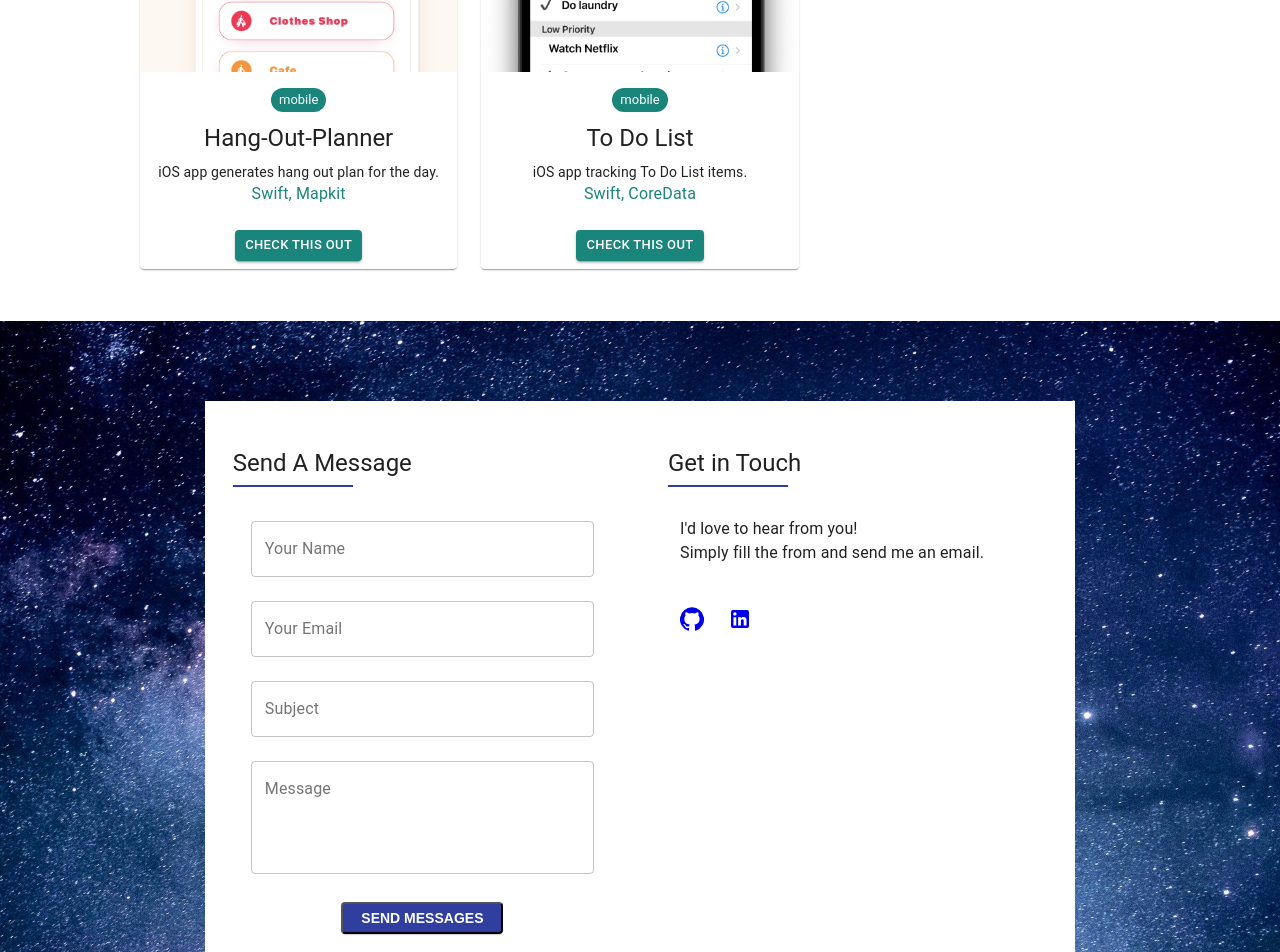
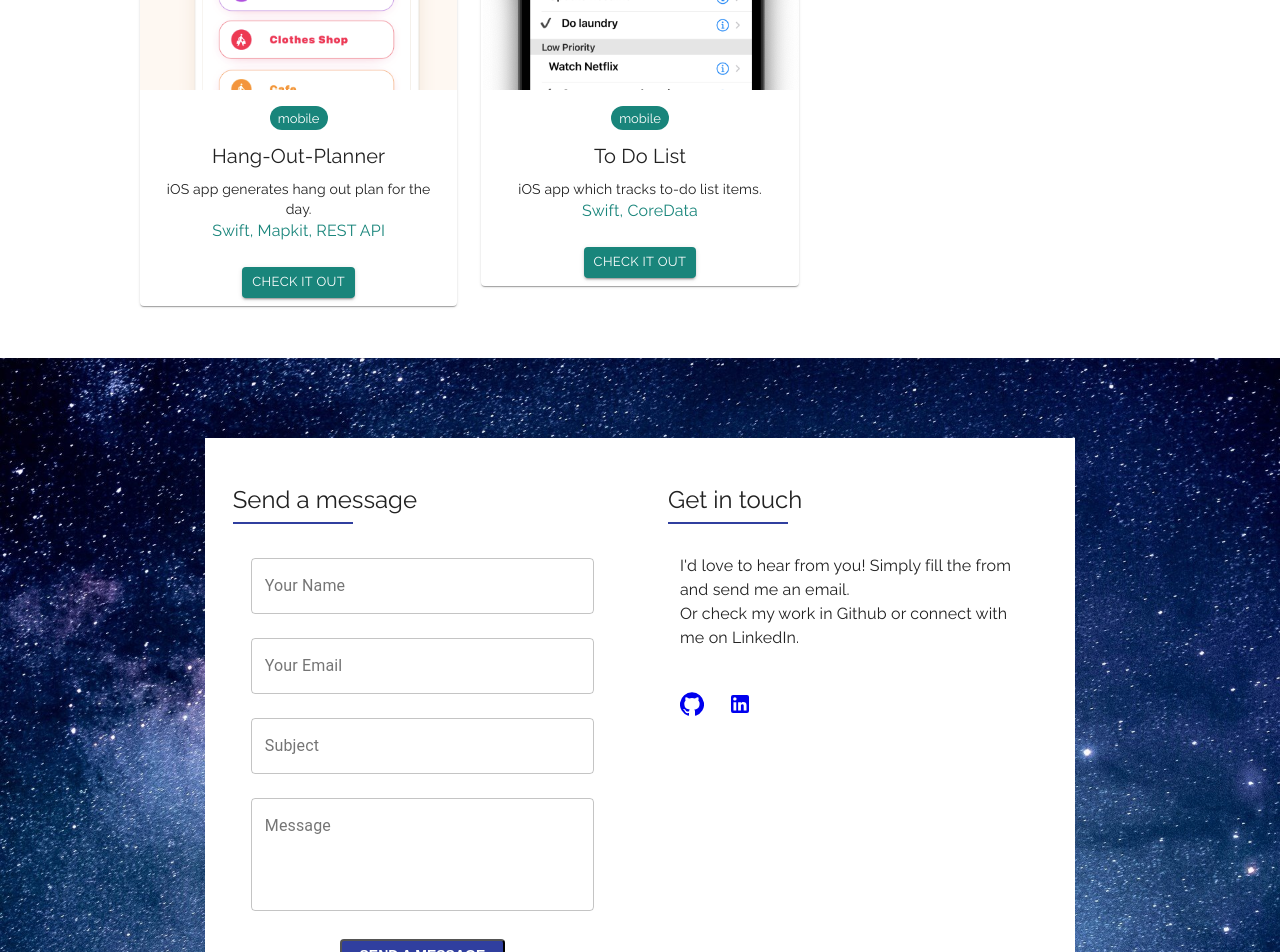
Before and after one commit to YumiMachino/Portfolio, a Next.js app: page / in a window 1280 px wide. Shown: the part 2560-3512 px from the top of the page. Built offline with nearby package versions, Linux system fonts and the light colour scheme.

Commit message:
Update style

```diff
--- a/components/Contact.jsx
+++ b/components/Contact.jsx
@@ -1,122 +1,140 @@
-import { makeStyles } from '@material-ui/core/styles';
-import Image from 'next/image'
-import GitHubIcon from '@material-ui/icons/GitHub';
-import LinkedInIcon from '@material-ui/icons/LinkedIn';
+import { makeStyles } from "@material-ui/core/styles";
+import Image from "next/image";
+import GitHubIcon from "@material-ui/icons/GitHub";
+import LinkedInIcon from "@material-ui/icons/LinkedIn";
 import emailjs from "emailjs-com";
-import { useState } from 'react';
-import { Grid, Typography,Button,TextField, IconButton } from '@material-ui/core';
-
+import { useState } from "react";
+import {
+  Grid,
+  Typography,
+  Button,
+  TextField,
+  IconButton,
+} from "@material-ui/core";
 
 /*
 Style setting
  */
+const font = "Raleway, sans-serif";
 
 const useStyle = makeStyles((theme) => ({
   root: {
-        height: 'fit-content',
+    height: "fit-content",
     backgroundImage: "url('/astronomy.jpg') ",
     backgroundRepeat: "no-repeat",
     backgroundSize: "cover",
-        paddingTop:'10vh',
-        paddingBottom: '10vh',
-        paddingLeft: '16vw',
-        paddingRight: '16vw',
-        [theme.breakpoints.down('sm')]: {
-            paddingTop:'6vh',
-            paddingBottom: '6vh',
-            paddingLeft: '6vw',
-            paddingRight: '6vw',
+    paddingTop: "10vh",
+    paddingBottom: "10vh",
+    paddingLeft: "16vw",
+    paddingRight: "16vw",
+    [theme.breakpoints.down("sm")]: {
+      paddingTop: "6vh",
+      paddingBottom: "6vh",
+      paddingLeft: "6vw",
+      paddingRight: "6vw",
     },
   },
   sectionStyle: {
-        backgroundColor: '#fff',
-        padding: '28px',
-        height: '70vh',
-        [theme.breakpoints.down('sm')]: {
-           padding: '12px',
-           height: 'fit-content',
-           width: '80vw',
+    backgroundColor: "#fff",
+    padding: "28px",
+    height: "70vh",
+    height: "80vh",
+    [theme.breakpoints.down("sm")]: {
+      padding: "12px",
+      height: "fit-content",
+      width: "80vw",
     },
   },
   sectionTitle: {
-        marginTop: '18px',
-        [theme.breakpoints.down('sm')]: {
-            marginTop: '6px',
-           fontWeight: 'bold',
+    marginTop: "18px",
+    fontFamily: font,
+    [theme.breakpoints.down("sm")]: {
+      marginTop: "6px",
+      fontWeight: "bold",
     },
   },
   pStyle: {
-        marginTop: '18px',
-        marginBottom: '18px',
-        padding: '12px',
+    marginTop: "18px",
+    marginBottom: "18px",
+    padding: "12px",
+    fontFamily: font,
   },
   formStyle: {
-        padding: '18px',
-        textAlign: 'center',
-        [theme.breakpoints.down('sm')]: {
-            padding: '8px',
+    padding: "18px",
+    textAlign: "center",
+    fontFamily: font,
+    [theme.breakpoints.down("sm")]: {
+      padding: "8px",
     },
   },
   buttonStyle: {
-        backgroundColor: '#303f9f',
-        color: '#fff',
-        boxShadow: '0px 3px 1px -2px rgb(0 0 0 / 20%)',
-        borderRadius: '4px',
-        fontWeight: '545',
-        fontSize: '0.875rem',
-        paddingTop: '6px',
-        paddingBottom: '6px',
-        paddingRight: '18px',
-        paddingLeft: '18px',
-        marginTop: '2.5vh',
-        fontWeight: 'bolder',
-         '&:hover': {
-            backgroundColor: 'white',
-            color: '#303f9f',
-            size: 'large',
-            fontWeight: 'bolder',
-            transform: 'scale(1.1)',
-            transitionDuration: '0.3s',
-            borderColor: '#303f9f',
+    backgroundColor: "#303f9f",
+    color: "#fff",
+    boxShadow: "0px 3px 1px -2px rgb(0 0 0 / 20%)",
+    borderRadius: "4px",
+    fontWeight: "545",
+    fontSize: "0.875rem",
+    paddingTop: "6px",
+    paddingBottom: "6px",
+    paddingRight: "18px",
+    paddingLeft: "18px",
+    marginTop: "2.5vh",
+    fontWeight: "bolder",
+    "&:hover": {
+      backgroundColor: "white",
+      color: "#303f9f",
+      size: "large",
+      fontWeight: "bolder",
+      transform: "scale(1.1)",
+      transitionDuration: "0.3s",
+      borderColor: "#303f9f",
     },
   },
   borderBottomStyle: {
-        width: '120px',
-        height: '2px',
-        backgroundColor: '#303f9f',
-        marginTop: '6px',
+    width: "120px",
+    height: "2px",
+    backgroundColor: "#303f9f",
+    marginTop: "6px",
   },
   iconStyle: {
-        '&:hover': {
-            borderRadius: '10px',
-            backgroundColor: '#303f9f',
-            color: 'white',
-            size: 'large',
-            fontWeight: 'bolder',
-            transform: 'scale(1.1)',
-            transitionDuration: '0.3s',
+    "&:hover": {
+      borderRadius: "10px",
+      backgroundColor: "#303f9f",
+      color: "white",
+      size: "large",
+      fontWeight: "bolder",
+      transform: "scale(1.1)",
+      transitionDuration: "0.3s",
     },
-    }
+  },
 }));
 
-const gitHubLink = "https://github.com/YumiMachino"
-const linkedInLink = "https://www.linkedin.com/in/yumi-machino/"
-
+const gitHubLink = "https://github.com/YumiMachino";
+const linkedInLink = "https://www.linkedin.com/in/yumi-machino/";
 
 const Contact = () => {
   const classes = useStyle();
 
   const sendEmail = (e) => {
-        concole.log(e)
+    concole.log(e);
     e.preventDefault();
-        emailjs.sendForm('gmail', 'template_cv45din', e.target, 'user_YuoZ9Iwz3aJJQ3IumKsdX')
-            .then((result) => {
+    emailjs
+      .sendForm(
+        "gmail",
+        "template_cv45din",
+        e.target,
+        "user_YuoZ9Iwz3aJJQ3IumKsdX"
+      )
+      .then(
+        (result) => {
           console.log(result.text);
-            }, (error) => {
+        },
+        (error) => {
           console.log(error.text);
-            });
-        e.target.reset()
         }
+      );
+    e.target.reset();
+  };
 
   return (
     <Grid
@@ -126,16 +144,11 @@ const Contact = () => {
       direction="row"
       id="contact"
     >
-            <Grid
-                item
-                className={classes.sectionStyle}
-                sm={12} md={6} lg={6} xl={6}>
-                <Typography
-                    variant="h5"
-                    className={classes.sectionTitle}>
-                        Send A Message
+      <Grid item className={classes.sectionStyle} sm={12} md={6} lg={6} xl={6}>
+        <Typography variant="h5" className={classes.sectionTitle}>
+          Send a message
         </Typography>
-                <div className={classes.borderBottomStyle}/>
+        <div className={classes.borderBottomStyle} />
         <form className={classes.formStyle} onSubmit={sendEmail}>
           <TextField
             id="outlined-full-width"
@@ -172,44 +185,39 @@ const Contact = () => {
             margin="normal"
             name="message"
           />
-                        <input className={classes.buttonStyle} type="submit" value="SEND MESSAGES" />
+          <input
+            className={classes.buttonStyle}
+            type="submit"
+            value="SEND A MESSAGE"
+          />
         </form>
       </Grid>
 
-            <Grid item
-                  className={classes.sectionStyle}
-                  sm={12} md={6} lg={6} xl={6}>
-                    <Typography
-                        variant="h5"
-                        className={classes.sectionTitle}
-                        >Get in Touch
+      <Grid item className={classes.sectionStyle} sm={12} md={6} lg={6} xl={6}>
+        <Typography variant="h5" className={classes.sectionTitle}>
+          Get in touch
         </Typography>
-                        <div className={classes.borderBottomStyle}/>
-                    <Typography
-                        variant="body1"
-                        className={classes.pStyle}
-                        > I'd love to hear from you!
-                            <br/>Simply fill the from and send me an email.
+        <div className={classes.borderBottomStyle} />
+        <Typography variant="body1" className={classes.pStyle}>
+          I'd love to hear from you! Simply fill the from and send me an email.
+          <br />
+          Or check my work in Github or connect with me on LinkedIn.
         </Typography>
         <div>
-                        <IconButton
-                            color="primary"
-                            aria-label="GitHub link"
-                            size="large"
-                            >
-                            <a href={gitHubLink}> <GitHubIcon className={classes.iconStyle} /></a>
+          <IconButton color="primary" aria-label="GitHub link" size="large">
+            <a href={gitHubLink}>
+              <GitHubIcon className={classes.iconStyle} />
+            </a>
           </IconButton>
-                        <IconButton
-                            color="primary"
-                            aria-label="GitHub link"
-                            size="large"
-                            >
-                            <a href={linkedInLink}><LinkedInIcon  className={classes.iconStyle} /></a>
+          <IconButton color="primary" aria-label="GitHub link" size="large">
+            <a href={linkedInLink}>
+              <LinkedInIcon className={classes.iconStyle} />
+            </a>
           </IconButton>
         </div>
       </Grid>
     </Grid>
   );
-}
+};
 
 export default Contact;
--- a/components/Portfolio.jsx
+++ b/components/Portfolio.jsx
@@ -19,9 +19,9 @@ const projects = [
     title: "DPCODE ACADEMY",
     thumbnail: dpCodeAcademy,
     languages: "NextJS, MaterialUI, Storyboard",
-    projectURL: "https://github.com/cookie777/Hang-Out-Planner",
+    projectURL: "https://dpcode-frontend-git-develop-itzderr.vercel.app",
     app: "web",
-    description: "DPcode.",
+    description: "A web application created for DPCODE ACADEMY.",
   },
   {
     id: 1,
@@ -30,22 +30,23 @@ const projects = [
     languages: "React, Nextjs",
     projectURL: "https://github.com/YumiMachino/Portfolio-nextJS",
     app: "web",
-    description: "My own portfolio website.",
+    description: "My portfolio website which introduces about myself.",
   },
   {
     id: 2,
     title: "Black Jack",
     thumbnail: blackJack,
     languages: "Java, JavaFX, SceneBuilder",
-    projectURL: "https://github.com/YumiMachino/Portfolio-nextJS",
+    projectURL: "https://github.com/YumiMachino/Black-Jack",
     app: "web",
-    description: "Black Jack game",
+    description:
+      'A website which users can play a card game called "Black Jack"',
   },
   {
     id: 3,
     title: "Hang-Out-Planner",
     thumbnail: hangoutPlaner,
-    languages: "Swift, Mapkit",
+    languages: "Swift, Mapkit, REST API",
     projectURL: "https://github.com/cookie777/Hang-Out-Planner",
     app: "mobile",
     description: "iOS app generates hang out plan for the day.",
@@ -57,7 +58,7 @@ const projects = [
     languages: "Swift, CoreData",
     projectURL: "https://github.com/YumiMachino/SimpleToDoApp_CoreData",
     app: "mobile",
-    description: "iOS app tracking To Do List items.",
+    description: "iOS app which tracks to-do list items.",
   },
 ];
 
@@ -114,7 +115,7 @@ const Portfolio = () => {
       >
         <Grid item xs={12} style={{ marginBottom: "14px" }}>
           <Typography variant="h4" className={classes.titleStyle}>
-            Portfolio
+            Portfolio Projects
           </Typography>
           <div className={classes.borderBottomStyle} />
         </Grid>
--- a/components/ProjectCard.jsx
+++ b/components/ProjectCard.jsx
@@ -1,100 +1,109 @@
-import { makeStyles } from '@material-ui/core';
-import { sizing } from '@material-ui/system';
-import Image from 'next/image'
-import { Card, CardActionArea, CardActions,CardContent,CardMedia, Button, Typography, Chip} from '@material-ui/core';
+import { makeStyles } from "@material-ui/core";
+import { sizing } from "@material-ui/system";
+import Image from "next/image";
+import {
+  Card,
+  CardActionArea,
+  CardActions,
+  CardContent,
+  CardMedia,
+  Button,
+  Typography,
+  Chip,
+} from "@material-ui/core";
 
 const ProjectCard = (props) => {
-
   /*
 setting props
 */
 
-const { title, thumbnail, languages, projectURL, app, description} = props;  /*setting for styling */
+  const { title, thumbnail, languages, projectURL, app, description } = props;
+
+  /*setting for styling */
+
+  const font = "Raleway, sans-serif";
 
   const useStyles = makeStyles((theme) => ({
     card: {
-    backgroundColor:"#fff",
-    marginLeft:'12px',
-    marginRight:'12px',
-    marginTop:'12px',
-    marginBottom:'12px',
-    textAlign: 'center',
-    [theme.breakpoints.down('sm')]: {
-      marginLeft:'8vw',
-      marginRight:'8vw',
-      marginTop:'2vh',
-      marginBottom:'2vh',
+      backgroundColor: "#fff",
+      marginLeft: "12px",
+      marginRight: "12px",
+      marginTop: "12px",
+      marginBottom: "12px",
+      textAlign: "center",
+      [theme.breakpoints.down("sm")]: {
+        marginLeft: "8vw",
+        marginRight: "8vw",
+        marginTop: "2vh",
+        marginBottom: "2vh",
       },
     },
     media: {
       height: "300px",
-    backgroundColor:"#fff",
-    overflow: 'hidden',
-    '&:hover': {
-        transform: 'scale(1.1)',
-        transitionDuration: '0.3s',
+      backgroundColor: "#fff",
+      overflow: "hidden",
+      "&:hover": {
+        transform: "scale(1.1)",
+        transitionDuration: "0.3s",
       },
-    [theme.breakpoints.down('sm')]: {
+      [theme.breakpoints.down("sm")]: {
         height: "150px",
       },
     },
-  button : {
-    '&:hover': {
-      size: 'medium',
-      fontWeight: 'bolder',
-      transform: 'scale(1.1)',
-      transitionDuration: '0.4s',
-      [theme.breakpoints.down('sm')]: {
-        size: 'small',
+    button: {
+      fontFamily: font,
+      "&:hover": {
+        size: "medium",
+        fontWeight: "bolder",
+        transform: "scale(1.1)",
+        transitionDuration: "0.4s",
+        [theme.breakpoints.down("sm")]: {
+          size: "small",
         },
       },
     },
     titleStyle: {
-    marginTop: '10px',
-    [theme.breakpoints.down('sm')]: {
-      marginTop: '2px',
-      fontSize: '18px',
+      fontFamily: font,
+      marginTop: "10px",
+      [theme.breakpoints.down("sm")]: {
+        marginTop: "2px",
+        fontSize: "18px",
       },
     },
+    fontStyle: {
+      fontFamily: font,
+    },
   }));
-
 
   const classes = useStyles();
 
   const setColor = (app) => {
     if (app === "web") {
-    return "primary"
-  } else if (app === "mobile"){
-    return "secondary"
+      return "primary";
+    } else if (app === "mobile") {
+      return "secondary";
     }
-}
+  };
 
   return (
     <Card className={classes.card} width="auto">
       <CardActionArea>
-        <CardMedia
-          className={classes.media}
-          component='img'
-          src={thumbnail}
-        />
+        <CardMedia className={classes.media} component="img" src={thumbnail} />
         <CardContent>
           <Chip
             label={app}
             color={setColor(app)}
             size="small"
+            className={classes.fontStyle}
           />
-          <Typography
-            gutterBottom
-            variant="h5"
-            component="h2"
-            className={classes.titleStyle}
-            >
+          <Typography gutterBottom variant="h6" className={classes.titleStyle}>
             {title}
           </Typography>
           <Typography
             variant="body2"
             color="inherit"
             component="body2"
+            className={classes.fontStyle}
           >
             {description}
           </Typography>
@@ -102,27 +111,26 @@ const setColor = (app) => {
             variant="body1"
             color={setColor(app)}
             component="p"
+            className={classes.fontStyle}
           >
             {languages}
           </Typography>
         </CardContent>
       </CardActionArea>
 
-      <CardActions
-        style={{justifyContent: 'center'}}
-        >
+      <CardActions style={{ justifyContent: "center" }}>
         <Button
           size="small"
           color={setColor(app)}
           href={projectURL}
           className={classes.button}
-          variant='contained'
+          variant="contained"
         >
-          Check this out
+          Check it out
         </Button>
       </CardActions>
     </Card>
   );
-}
+};
 
 export default ProjectCard;
```
Lines whose indentation alone changed are shown as unchanged.
